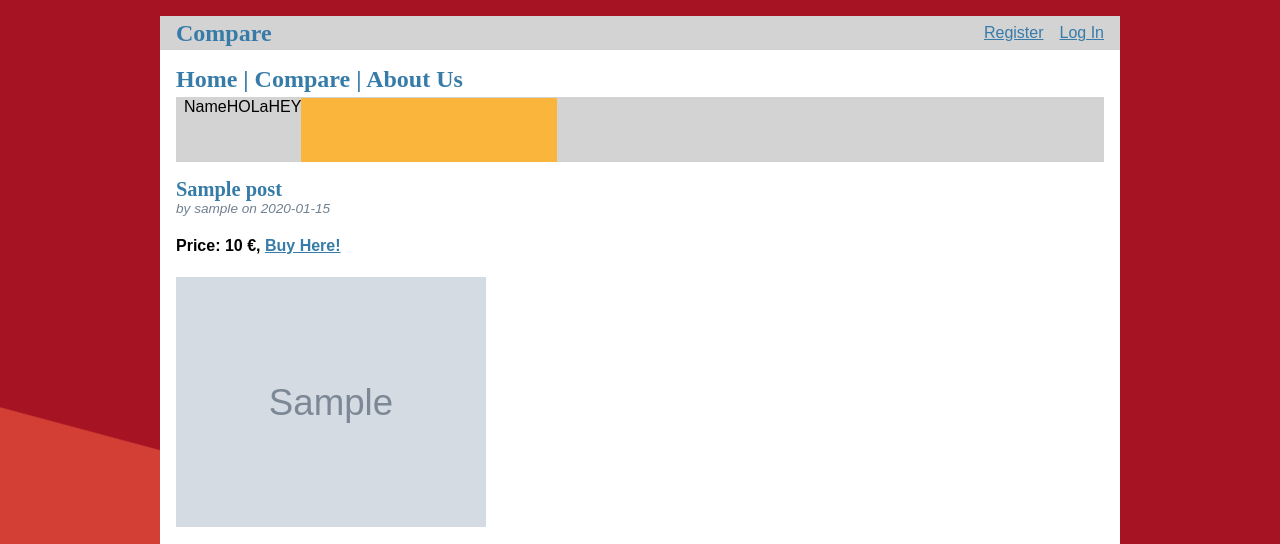
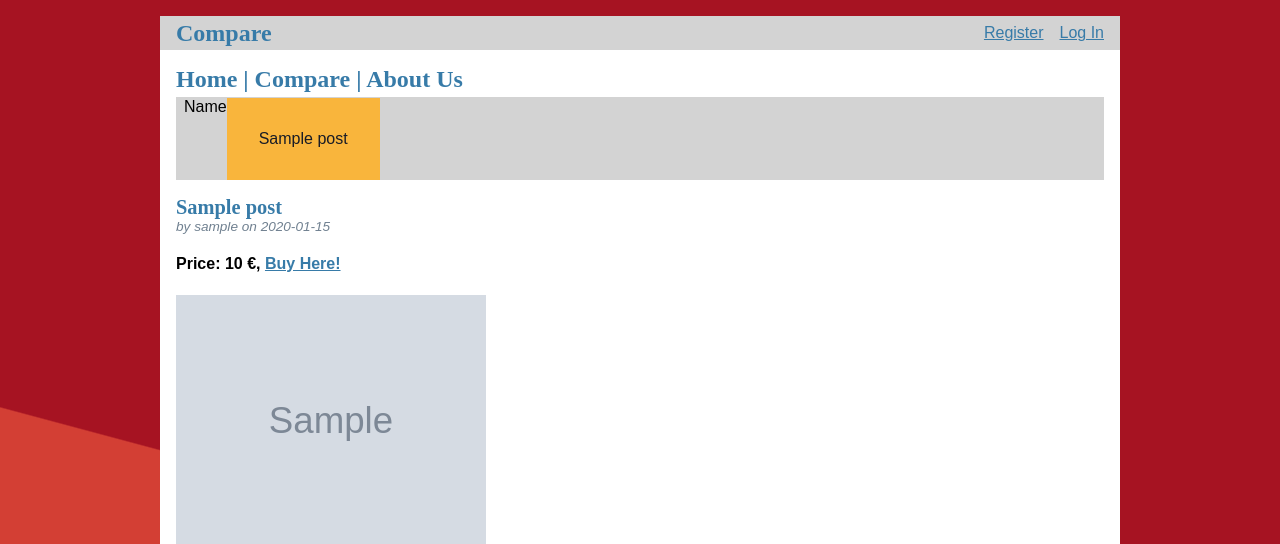
Before and after one commit to alvarogonzalez96/flaskr, a Flask app: template templates/blog/index.html in a window 1280 px wide. Shown: the top 544 px of the page. Run offline with Flask 2, Linux system fonts and the light colour scheme; the template is opened without the code that fills it: most values are stand-ins (such as "Sample title", 1, 10 or a date in 2020); grey boxes marked "Sample" are stand-in pictures.

Commit message:
Update index.html

```diff
--- a/templates/blog/index.html
+++ b/templates/blog/index.html
@@ -12,9 +12,7 @@
       <li>Name</li>
         <ul>
           {% for post in posts %}
-          <li>HOLa</li>
-          <li>HEY</li>
-          <li><a href="{{ url_for('blog.post', id=post['id']) }}"><{{ post['title'] }}</a></li>
+          <li> <a href="{{ url_for('blog.post', id=post['id']) }}">{{ post['title'] }}</a> </li>
           {% endfor %}
         </ul>
     </ul>
```
